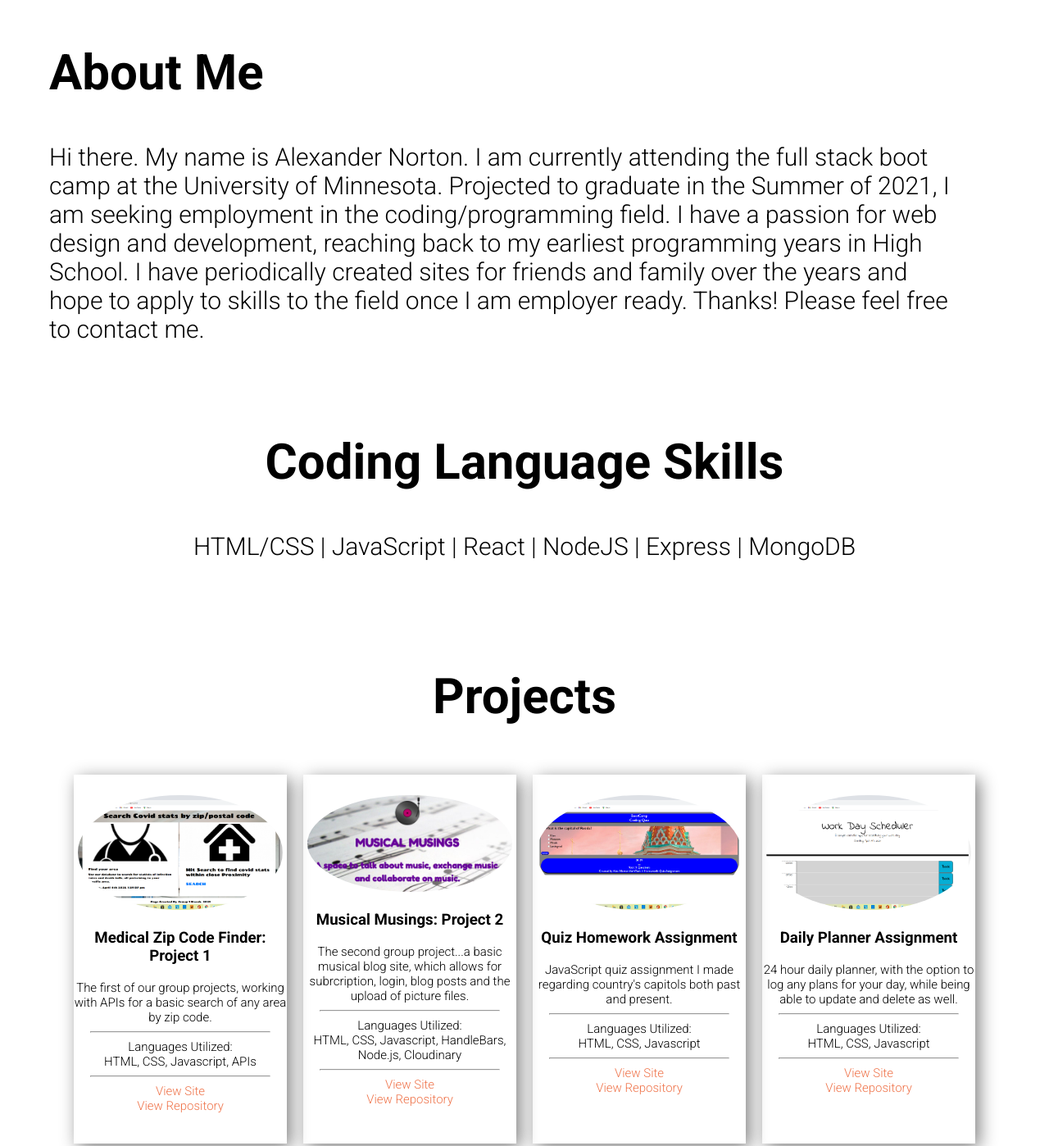
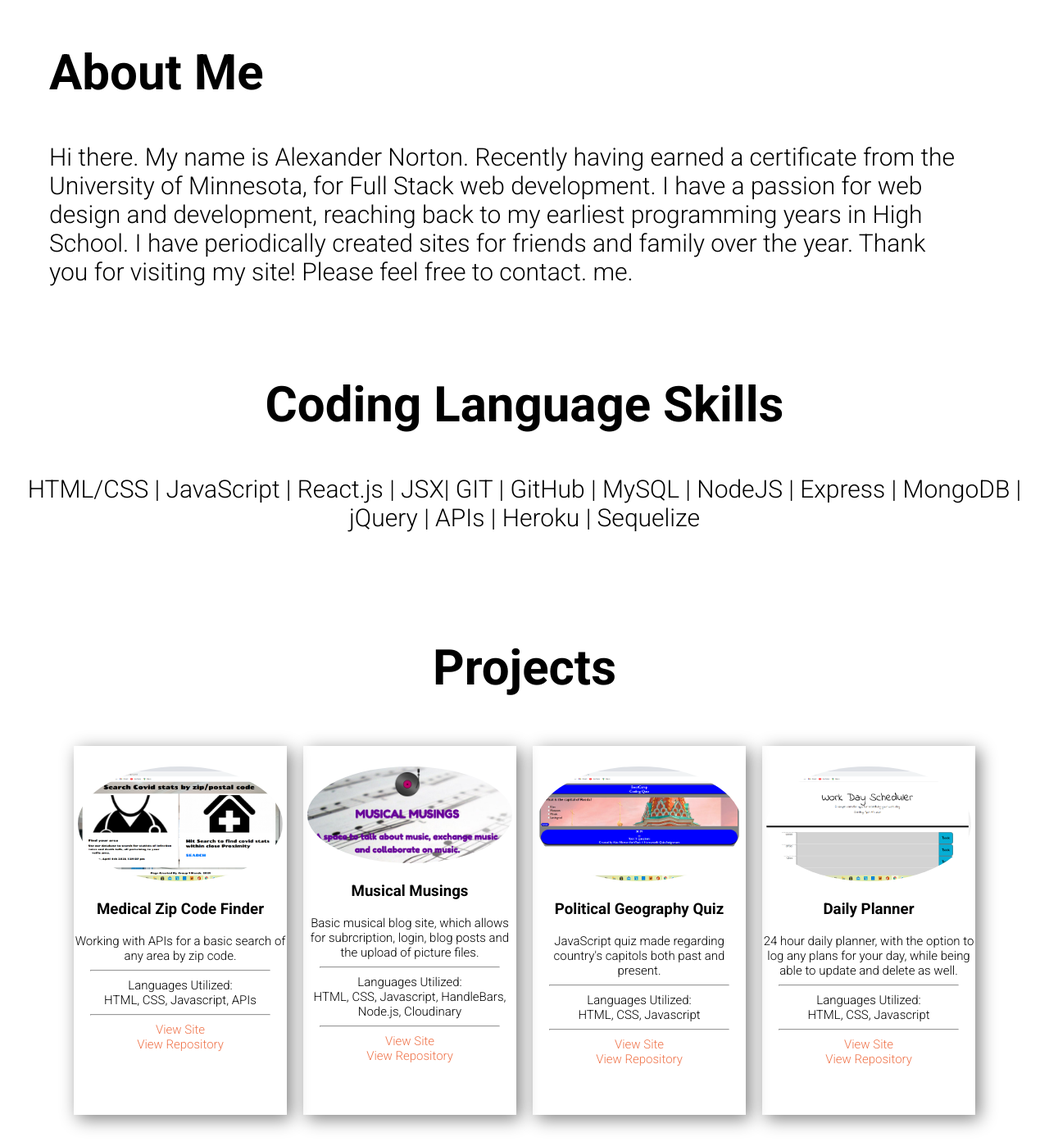
Before and after one commit to atn362/updated-portfolio, a plain HTML site: page index.html in a window 1280 px wide. Shown: the part 857-2255 px from the top of the page at 82% size. Drawn offline with Linux system fonts and the light colour scheme.

Commit message:
Modified project cards and contact info

```diff
--- a/index.html
+++ b/index.html
@@ -53,12 +53,11 @@
     <section class="sub-section" id="about-me">
         <div class="information">
             <h2>About Me</h2>
-            <p>Hi there. My name is Alexander Norton. I am currently attending the full stack boot camp
-                at the University of Minnesota. Projected to graduate in the Summer of 2021, I am seeking employment
-                in the coding/programming field. I have a passion for web design and development, reaching back to my
+            <p>Hi there. My name is Alexander Norton. Recently having earned a certificate from the University of
+                Minnesota, for Full Stack web development. I have a passion for web design and development, reaching
+                back to my
                 earliest programming years in High School. I have periodically created sites for friends and family over
-                the years
-                and hope to apply to skills to the field once I am employer ready. Thanks! Please feel free to contact
+                the year. Thank you for visiting my site! Please feel free to contact.
                 me.
             </p>
         </div>
@@ -76,7 +75,8 @@
     </section>
     <div class="skills">
         <h2>Coding Language Skills</h2>
-        <p>HTML/CSS | JavaScript | React | NodeJS | Express | MongoDB</p>
+        <p>HTML/CSS | JavaScript | React.js | JSX| GIT | GitHub | MySQL | NodeJS | Express | MongoDB | jQuery | APIs |
+            Heroku | Sequelize </p>
     </div>
 
     <section class="sub-section-alternative" id="projects">
@@ -86,8 +86,8 @@
 
             <div class="project-card">
                 <img class="project-image" src="./images/project1.png" alt="Group Project Pic">
-                <h3>Medical Zip Code Finder: Project 1</h3>
-                <p class="subtext">The first of our group projects, working with APIs for a basic search of any area by
+                <h3>Medical Zip Code Finder</h3>
+                <p class="subtext">Working with APIs for a basic search of any area by
                     zip code.</p>
                 <hr />
                 <p class="subtext">Languages Utilized:</p>
@@ -103,8 +103,8 @@
             </div>
             <div class="project-card">
                 <img class="project-image" src="./images/musical-musings.png" alt="Musical Musings Pic">
-                <h3>Musical Musings: Project 2</h3>
-                <p class="subtext">The second group project...a basic musical blog site, which allows for subrcription,
+                <h3>Musical Musings</h3>
+                <p class="subtext">Basic musical blog site, which allows for subrcription,
                     login, blog posts and the upload of picture files.</p>
                 <hr />
                 <p class="subtext">Languages Utilized:</p>
@@ -121,8 +121,8 @@
             </div>
             <div class="project-card">
                 <img class="project-image" src="./images/quiz-homework.png" alt="Quiz Homework Pic">
-                <h3>Quiz Homework Assignment</h3>
-                <p class="subtext">JavaScript quiz assignment I made regarding country's capitols both past and present.
+                <h3>Political Geography Quiz</h3>
+                <p class="subtext">JavaScript quiz made regarding country's capitols both past and present.
                 </p>
                 <hr />
                 <p class="subtext">Languages Utilized:</p>
@@ -139,7 +139,7 @@
             </div>
             <div class="project-card">
                 <img class="project-image" src="./images/daily-planner.png" alt="Daily Planner Pic">
-                <h3>Daily Planner Assignment</h3>
+                <h3>Daily Planner</h3>
                 <p class="subtext">24 hour daily planner, with the option to log any plans for your day, while being
                     able to update and delete as well.</p>
                 <hr />
@@ -161,7 +161,7 @@
         <h2>Contact Me:</h2>
         <a href="mailto:atn362@gmail.com">ATN362@GMAIL.COM</a>
         <br>
-        <a href="tel:952-270-8875">Call Me: 952-270-8875</a>
+        <a href="tel:952-270-8875">Click to call me here!</a>
         <br>
         <a href="./assets/resume.pdf" target="_blank">Download Resume</a>
         <br>
```
